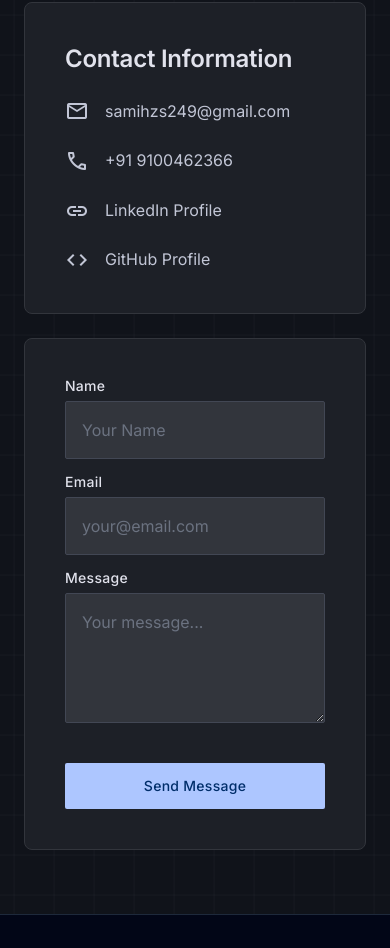
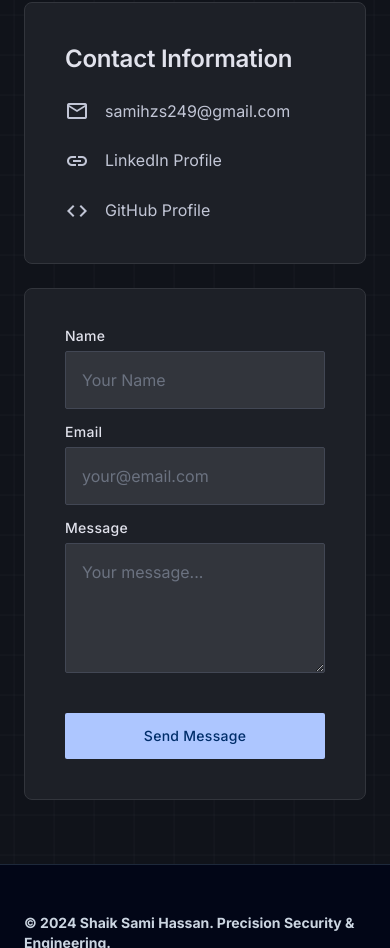
Before and after one commit to SAMIHZS/PORTFOLIO, a plain HTML site: page index.html in a window 390 px wide. Shown: the part 10984-11932 px from the top of the page. Drawn offline with nearby package versions, Linux system fonts and the light colour scheme.

Commit message:
chore: remove phone number from contacts

```diff
--- a/index.html
+++ b/index.html
@@ -1044,13 +1044,6 @@ echo "[+] Operation completed securely."</code></pre>
                                                         samihzs249@gmail.com
                                                 </a>
                                                 <a class="flex items-center gap-sm text-on-surface-variant hover:text-primary transition-colors"
-                                                        href="tel:+919100462366">
-                                                        <span class="material-symbols-outlined">
-                                                                phone
-                                                        </span>
-                                                        +91 9100462366
-                                                </a>
-                                                <a class="flex items-center gap-sm text-on-surface-variant hover:text-primary transition-colors"
                                                         href="https://www.linkedin.com/in/sami-hzs/" target="_blank">
                                                         <span class="material-symbols-outlined">
                                                                 link
```
